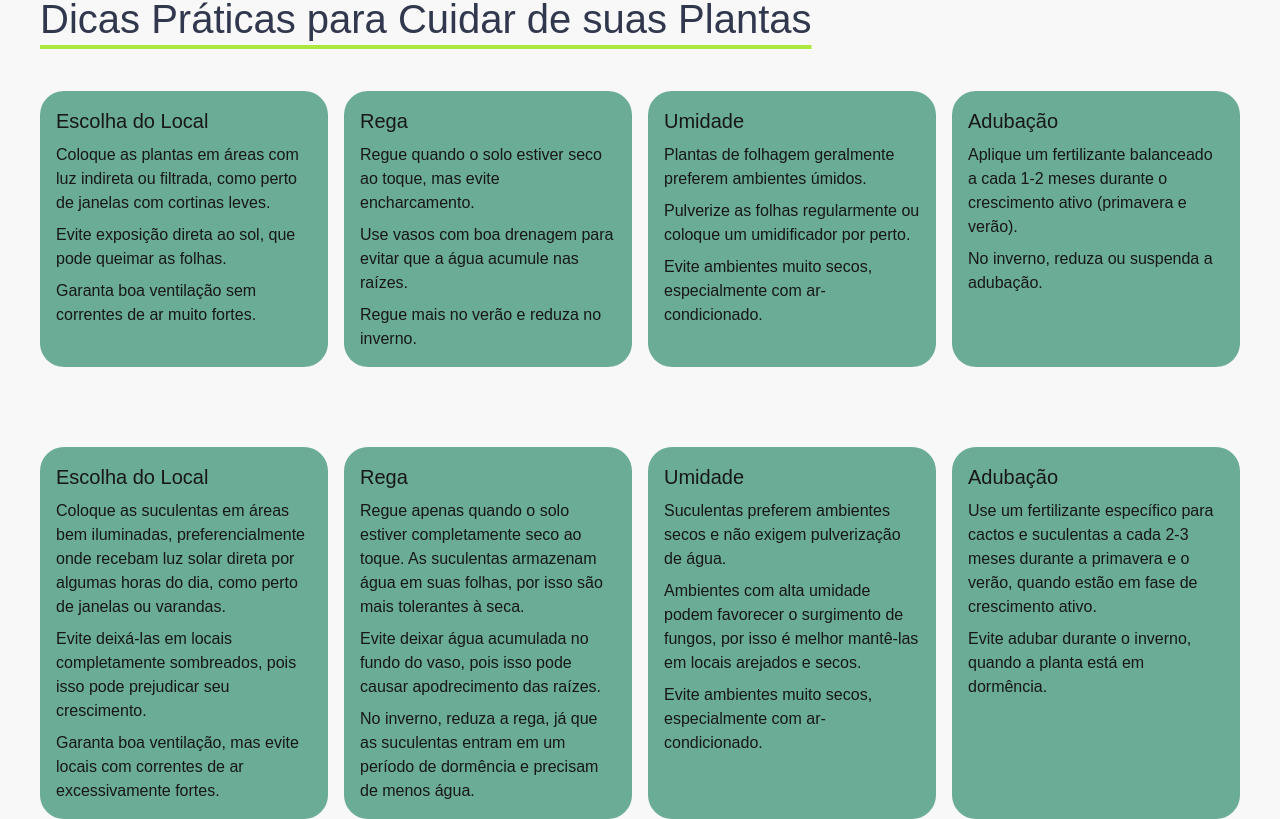
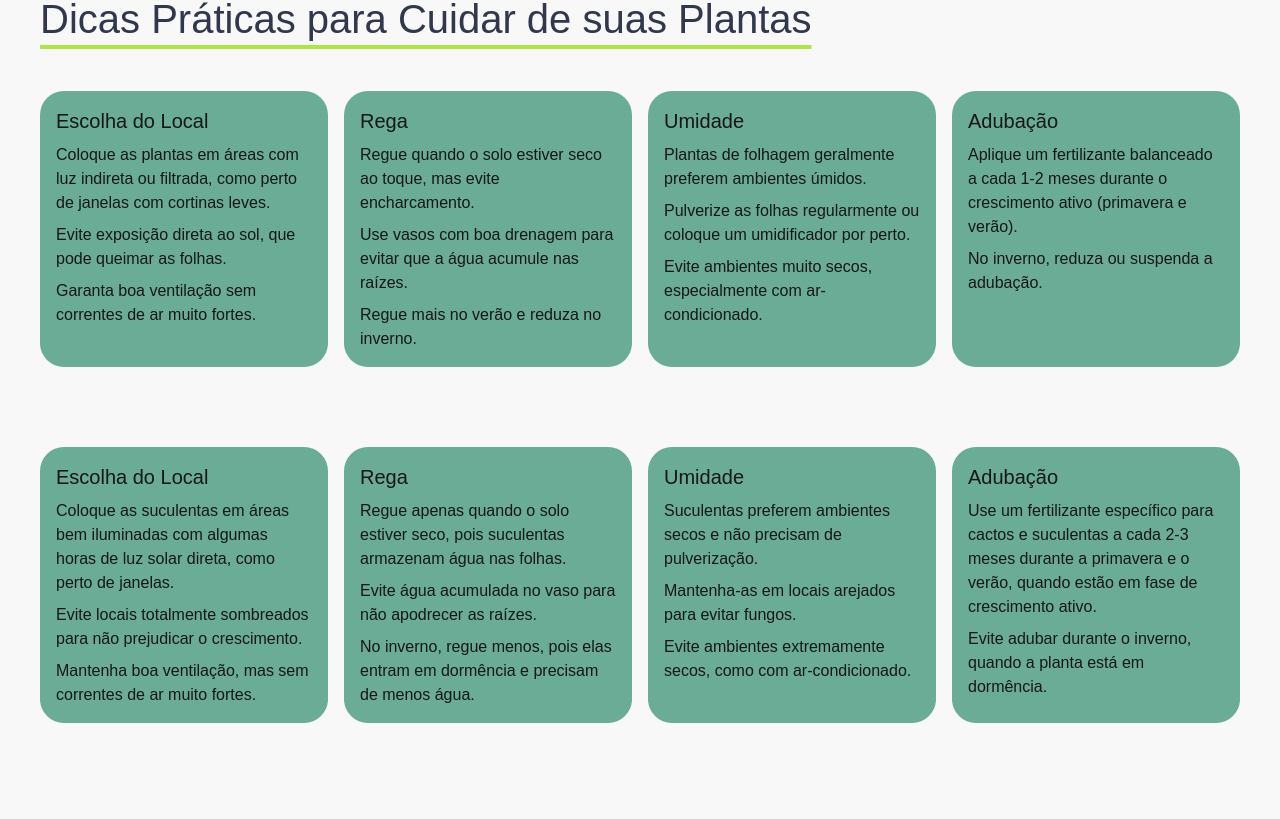
Before and after one commit to Victtor-Lima/plantai, a Next.js app: page / in a window 1280 px wide. Shown: the part 1533-2352 px from the top of the page. After the commit the page ends 2256 px from the top, so only its background shows below. Built offline with nearby package versions, Linux system fonts and the light colour scheme; a web font is replaced by a local one.

Commit message:
CardTips component style finalization

```diff
--- a/src/components/CardTips.tsx
+++ b/src/components/CardTips.tsx
@@ -7,7 +7,7 @@ const CardTips = ({ categ }: { categ: string }) => {
       {contentArray.categories[categ].map((item) => (
         <li
           key={`${item[0]}`}
-          className="flex flex-col items-start  gap-y-2 w-72 bg-[#6AAC96] p-4 rounded-3xl"
+          className="flex flex-col items-start gap-y-2 w-56 mt:w-72 bg-[#6AAC96] p-4 rounded-3xl"
         >
           <h3 className="font-madimi_one text-xl">{item[1]}</h3>
           {item[2].map((parag, index) => (
--- a/src/contentArray.ts
+++ b/src/contentArray.ts
@@ -72,27 +72,27 @@ export const contentArray: TypeContent = {
         "card8",
         "Escolha do Local",
         [
-          "Coloque as suculentas em áreas bem iluminadas, preferencialmente onde recebam luz solar direta por algumas horas do dia, como perto de janelas ou varandas.",
-          "Evite deixá-las em locais completamente sombreados, pois isso pode prejudicar seu crescimento.",
-          "Garanta boa ventilação, mas evite locais com correntes de ar excessivamente fortes.",
+          "Coloque as suculentas em áreas bem iluminadas com algumas horas de luz solar direta, como perto de janelas.",
+          "Evite locais totalmente sombreados para não prejudicar o crescimento.",
+          "Mantenha boa ventilação, mas sem correntes de ar muito fortes.",
         ],
       ],
       [
         "card9",
         "Rega",
         [
-          "Regue apenas quando o solo estiver completamente seco ao toque. As suculentas armazenam água em suas folhas, por isso são mais tolerantes à seca.",
-          "Evite deixar água acumulada no fundo do vaso, pois isso pode causar apodrecimento das raízes.",
-          "No inverno, reduza a rega, já que as suculentas entram em um período de dormência e precisam de menos água.",
+          "Regue apenas quando o solo estiver seco, pois suculentas armazenam água nas folhas.",
+          "Evite água acumulada no vaso para não apodrecer as raízes.",
+          "No inverno, regue menos, pois elas entram em dormência e precisam de menos água.",
         ],
       ],
       [
         "card10",
         "Umidade",
         [
-          "Suculentas preferem ambientes secos e não exigem pulverização de água.",
-          "Ambientes com alta umidade podem favorecer o surgimento de fungos, por isso é melhor mantê-las em locais arejados e secos.",
-          "Evite ambientes muito secos, especialmente com ar-condicionado.",
+          "Suculentas preferem ambientes secos e não precisam de pulverização.",
+          "Mantenha-as em locais arejados para evitar fungos.",
+          "Evite ambientes extremamente secos, como com ar-condicionado.",
         ],
       ],
       [
@@ -123,7 +123,7 @@ export const contentArray: TypeContent = {
         "card14",
         "Controle de Pragas",
         [
-          "Verifique regularmente se há sinais de pragas, como cochonilhas ou pulgões.",
+          "Verifique regularmente sinais de pragas, como cochonilhas.",
           "Use soluções naturais, como uma mistura de água e detergente neutro.",
           "Ou aplique óleo de neem para controlar infestações sem prejudicar a planta.",
         ],
```
